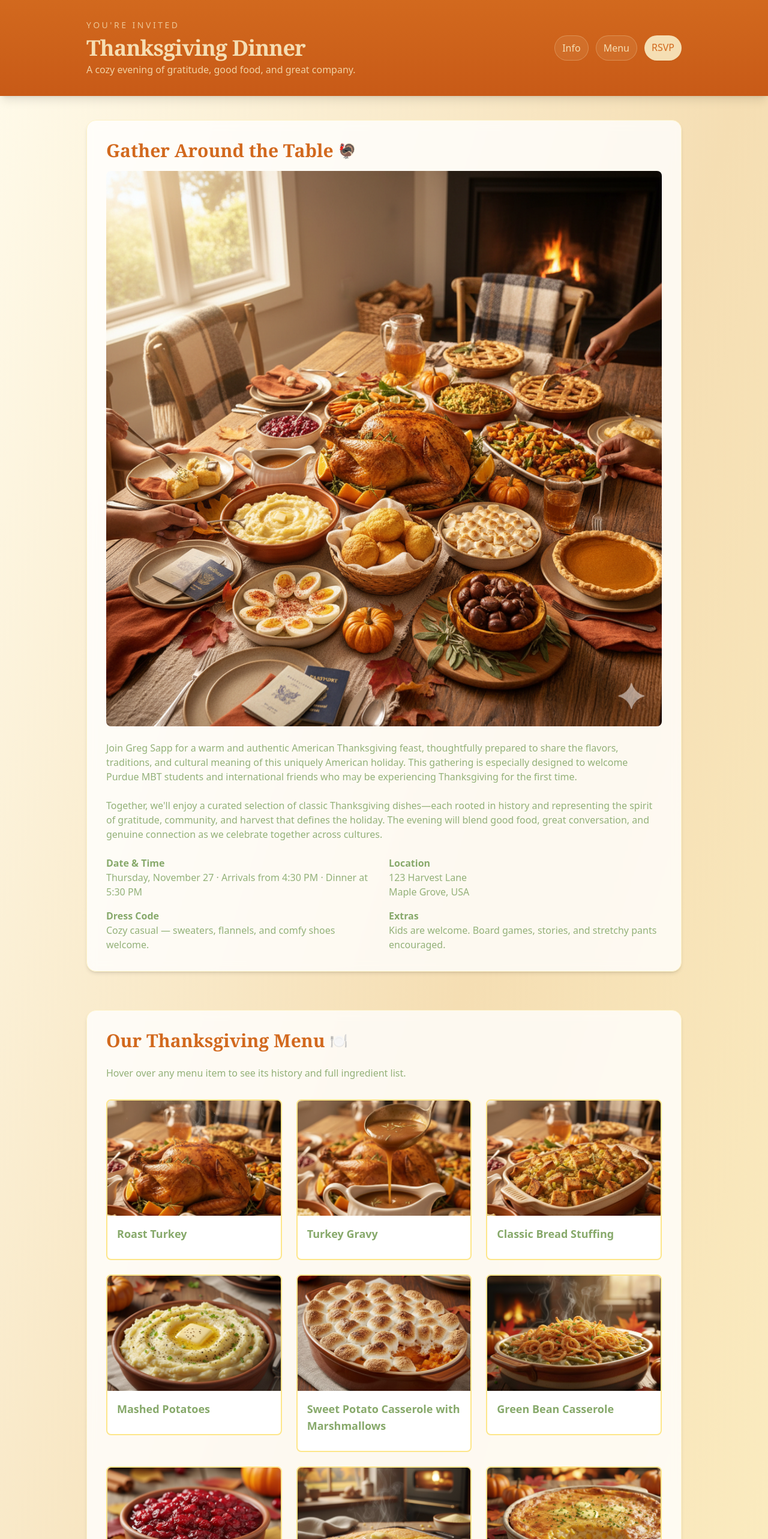
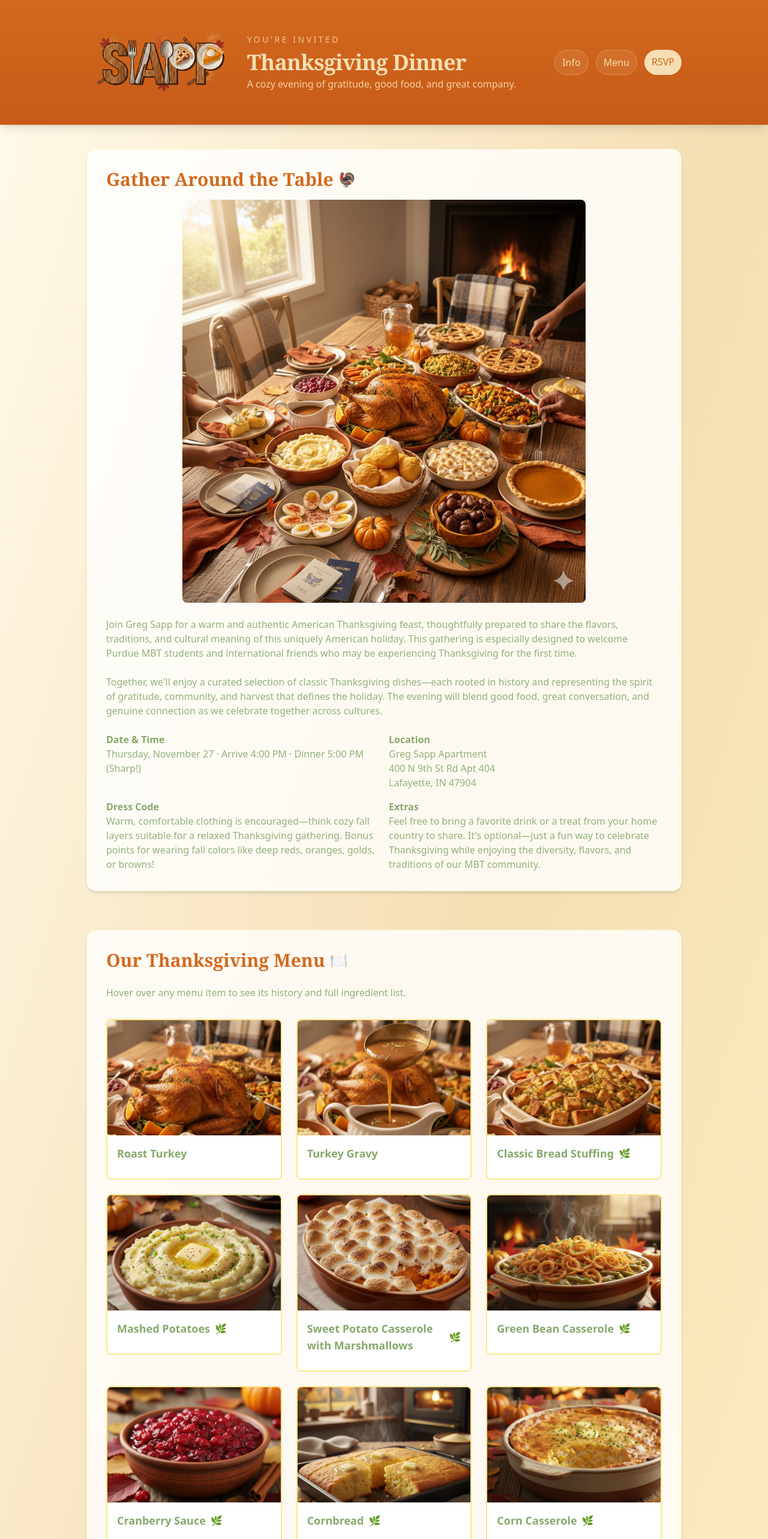
Before and after one commit to gregsapppurdue/Thanksgiving, a React (Vite) app: page / in a window 1280 px wide. Shown: the top 2566 px of the page at 60% size. Built offline with nearby package versions, Linux system fonts and the light colour scheme.

Commit message:
Added logo and updated UI

```diff
--- a/src/App.tsx
+++ b/src/App.tsx
@@ -8,6 +8,12 @@ export const App: React.FC = () => {
     <div className="text-sage">
       <header className="bg-gradient-to-b from-pumpkin to-maple text-wheat shadow-lg">
         <div className="max-w-5xl mx-auto px-4 py-8 flex flex-col gap-4 md:flex-row md:items-center md:justify-between">
+          <div className="flex items-center gap-4">
+            <img
+              src="/Images/SAPP Dinner Logo.png"
+              alt="Sapp Dinner Logo"
+              className="h-28 md:h-36 w-auto"
+            />
             <div>
               <p className="uppercase tracking-[0.25em] text-xs md:text-sm text-wheat/80">
                 You&apos;re invited
@@ -18,6 +24,7 @@ export const App: React.FC = () => {
               <p className="mt-1 text-sm md:text-base text-wheat/90">
                 A cozy evening of gratitude, good food, and great company.
               </p>
+            </div>
           </div>
           <nav className="flex gap-3 text-sm md:text-base">
             <a
--- a/src/components/GeneralInfo.tsx
+++ b/src/components/GeneralInfo.tsx
@@ -9,7 +9,7 @@ export const GeneralInfo: React.FC = () => {
           🦃
         </span>
       </h2>
-      <div className="mb-6 rounded-lg overflow-hidden">
+      <div className="mb-6 rounded-lg overflow-hidden max-w-2xl mx-auto">
         <img
           src="/Images/Thanksgiving Main.png"
           alt="Thanksgiving dinner table"
@@ -27,25 +27,29 @@ export const GeneralInfo: React.FC = () => {
         <div>
           <dt className="font-semibold text-sage">Date &amp; Time</dt>
           <dd className="text-sage/90">
-            Thursday, November 27 · Arrivals from 4:30 PM · Dinner at 5:30 PM
+            Thursday, November 27 · Arrive 4:00 PM · Dinner 5:00 PM (Sharp!)
           </dd>
         </div>
         <div>
           <dt className="font-semibold text-sage">Location</dt>
           <dd className="text-sage/90">
-            123 Harvest Lane
+            Greg Sapp Apartment
             <br />
-            Maple Grove, USA
+            400 N 9th St Rd Apt 404
+            <br />
+            Lafayette, IN 47904
           </dd>
         </div>
         <div>
           <dt className="font-semibold text-sage">Dress Code</dt>
-          <dd className="text-sage/90">Cozy casual &mdash; sweaters, flannels, and comfy shoes welcome.</dd>
+          <dd className="text-sage/90">
+            Warm, comfortable clothing is encouraged—think cozy fall layers suitable for a relaxed Thanksgiving gathering. Bonus points for wearing fall colors like deep reds, oranges, golds, or browns!
+          </dd>
         </div>
         <div>
           <dt className="font-semibold text-sage">Extras</dt>
           <dd className="text-sage/90">
-            Kids are welcome. Board games, stories, and stretchy pants encouraged.
+            Feel free to bring a favorite drink or a treat from your home country to share. It&apos;s optional—just a fun way to celebrate Thanksgiving while enjoying the diversity, flavors, and traditions of our MBT community.
           </dd>
         </div>
       </dl>
--- a/src/components/MenuSection.tsx
+++ b/src/components/MenuSection.tsx
@@ -3,6 +3,13 @@ import { menuItems } from '../data/menuItems';
 
 export const MenuSection: React.FC = () => {
   const [hoveredItem, setHoveredItem] = useState<string | null>(null);
+
+  // Items that are NOT vegetarian
+  const nonVegetarianItems = ['roast-turkey', 'turkey-gravy', 'deviled-eggs'];
+
+  const isVegetarian = (itemId: string) => {
+    return !nonVegetarianItems.includes(itemId);
+  };
 
   return (
     <div className="bg-white/80 backdrop-blur rounded-2xl shadow-md border border-amber-100 p-6 md:p-8">
@@ -55,8 +62,17 @@ export const MenuSection: React.FC = () => {
 
               {/* Content */}
               <div className="p-4">
-                <h4 className="font-semibold text-sage text-lg mb-3">
-                  {item.name}
+                <h4 className="font-semibold text-sage text-lg mb-3 flex items-center gap-2">
+                  <span>{item.name}</span>
+                  {isVegetarian(item.id) && (
+                    <span
+                      className="text-green-600 text-base"
+                      title="Vegetarian-friendly"
+                      aria-label="Vegetarian-friendly"
+                    >
+                      🌿
+                    </span>
+                  )}
                 </h4>
 
                 {hoveredItem === item.id && (
--- a/src/components/RsvpSection.tsx
+++ b/src/components/RsvpSection.tsx
@@ -5,14 +5,18 @@ interface Rsvp {
   id: string;
   name: string;
   email: string;
+  phone?: string;
   item: string;
+  dietaryRestrictions?: string;
   submittedAt: string;
 }
 
 export const RsvpSection: React.FC = () => {
   const [name, setName] = useState('');
   const [email, setEmail] = useState('');
+  const [phone, setPhone] = useState('');
   const [item, setItem] = useState('');
+  const [dietaryRestrictions, setDietaryRestrictions] = useState('');
   const [rsvps, setRsvps] = useState<Rsvp[]>([]);
   const [isSubmitting, setIsSubmitting] = useState(false);
   const [error, setError] = useState('');
@@ -49,11 +53,13 @@ export const RsvpSection: React.FC = () => {
     setIsSubmitting(true);
 
     try {
-      await submitRsvp({ name, email, item });
+      await submitRsvp({ name, email, phone, item, dietaryRestrictions });
       setSuccess(true);
       setName('');
       setEmail('');
+      setPhone('');
       setItem('');
+      setDietaryRestrictions('');
       await loadRsvps(); // Refresh the list
 
       // Clear success message after 3 seconds
@@ -68,7 +74,7 @@ export const RsvpSection: React.FC = () => {
   return (
     <div className="bg-white/80 backdrop-blur rounded-2xl shadow-md border border-amber-100 p-6 md:p-8">
       <h2 className="text-2xl md:text-3xl font-serif font-semibold text-pumpkin mb-6 flex items-center gap-2">
-        <span>RSVP & Bring a Dish</span>
+        <span>RSVP and Bring a Drink</span>
         <span className="text-2xl" aria-hidden="true">
           ✉️
         </span>
@@ -110,6 +116,24 @@ export const RsvpSection: React.FC = () => {
         </div>
 
         <div>
+          <label htmlFor="phone" className="block text-sm font-semibold text-sage mb-1">
+            Phone Number (optional)
+          </label>
+          <input
+            type="tel"
+            id="phone"
+            value={phone}
+            onChange={(e) => setPhone(e.target.value)}
+            className="w-full px-4 py-2 border border-amber-300 rounded-lg focus:outline-none focus:ring-2 focus:ring-pumpkin focus:border-transparent text-sage"
+            placeholder="+1 (555) 123-4567"
+            disabled={isSubmitting}
+          />
+          <p className="text-xs text-sage/70 mt-1">
+            For WhatsApp group messages and event updates
+          </p>
+        </div>
+
+        <div>
           <label htmlFor="item" className="block text-sm font-semibold text-sage mb-1">
             What You&apos;re Bringing <span className="text-pumpkin">*</span>
           </label>
@@ -122,6 +146,21 @@ export const RsvpSection: React.FC = () => {
             placeholder="e.g., Apple Pie, Wine, Salad"
             required
             disabled={isSubmitting}
+          />
+        </div>
+
+        <div>
+          <label htmlFor="dietaryRestrictions" className="block text-sm font-semibold text-sage mb-1">
+            Special Dietary Restrictions (optional)
+          </label>
+          <textarea
+            id="dietaryRestrictions"
+            value={dietaryRestrictions}
+            onChange={(e) => setDietaryRestrictions(e.target.value)}
+            className="w-full px-4 py-2 border border-amber-300 rounded-lg focus:outline-none focus:ring-2 focus:ring-pumpkin focus:border-transparent text-sage resize-y min-h-[80px]"
+            placeholder="e.g., Vegetarian, Gluten-free, Nut allergies, etc."
+            disabled={isSubmitting}
+            rows={3}
           />
         </div>
 
@@ -164,9 +203,14 @@ export const RsvpSection: React.FC = () => {
                 className="bg-amber-50 border border-amber-200 rounded-lg p-4 hover:shadow-md transition-shadow"
               >
                 <p className="font-semibold text-sage mb-1">{rsvp.name}</p>
-                <p className="text-sm text-sage/80">
+                <p className="text-sm text-sage/80 mb-1">
                   Bringing: <span className="font-medium text-pumpkin">{rsvp.item}</span>
                 </p>
+                {rsvp.dietaryRestrictions && (
+                  <p className="text-xs text-sage/70 italic mt-2 pt-2 border-t border-amber-200">
+                    Dietary: {rsvp.dietaryRestrictions}
+                  </p>
+                )}
               </div>
             ))}
           </div>
--- a/src/services/rsvpService.js
+++ b/src/services/rsvpService.js
@@ -15,7 +15,7 @@ export const fetchRsvps = async () => {
 /**
  * Submit a new RSVP
  * In the future, this will make an API call: POST /api/rsvps
- * @param {Object} rsvpData - { name: string, email?: string, item: string }
+ * @param {Object} rsvpData - { name: string, email?: string, phone?: string, item: string, dietaryRestrictions?: string }
  */
 export const submitRsvp = async (rsvpData) => {
   // Validate required fields
@@ -28,7 +28,9 @@ export const submitRsvp = async (rsvpData) => {
     id: Date.now().toString(), // In production, this would come from the backend
     name: rsvpData.name.trim(),
     email: rsvpData.email?.trim() || '',
+    phone: rsvpData.phone?.trim() || '',
     item: rsvpData.item.trim(),
+    dietaryRestrictions: rsvpData.dietaryRestrictions?.trim() || '',
     submittedAt: new Date().toISOString(),
   };
 
```
Also changed, not shown: public/Images/SAPP Dinner Logo.png (added). Lines whose indentation alone changed are shown as unchanged.
